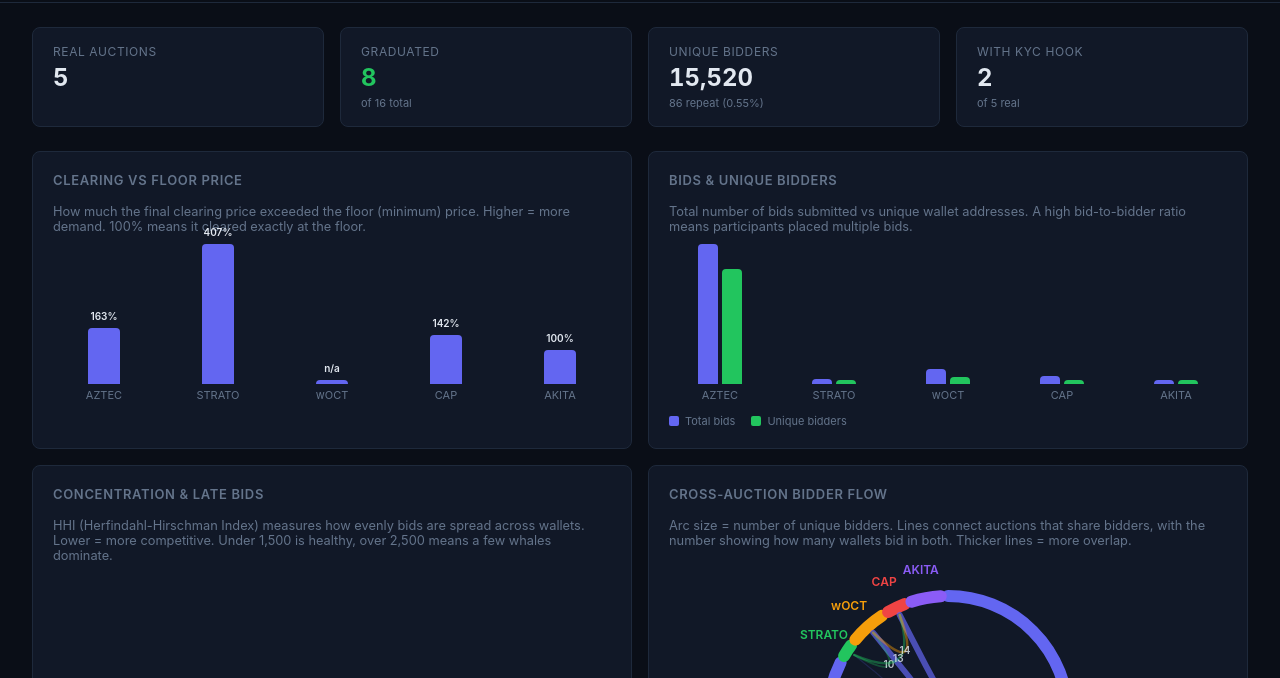
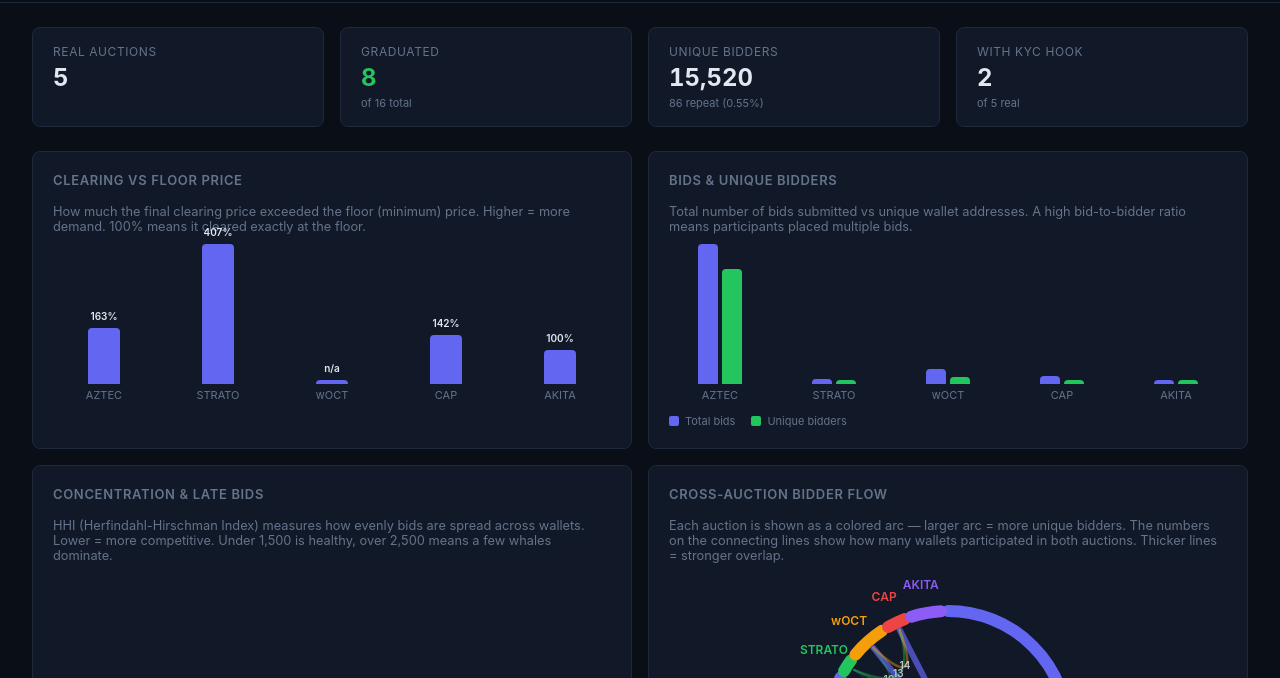
Before and after one commit to monkrus/cca-monitor, a website: page public/index.html in a window 1280 px wide. Shown: the part 70-748 px from the top of the page. Drawn offline with Linux system fonts and the light colour scheme; files whose address does not match are found by name.

Commit message:
Clarify bidder flow chart explainer text
Co-Authored-By: Claude Opus 4.6 <noreply@anthropic.com>

```diff
--- a/public/index.html
+++ b/public/index.html
@@ -478,7 +478,7 @@ function renderCharts(data) {
     var names = Object.keys(om);
     if (names.length >= 2) {
       chordHtml = '<div class="chart-card"><h3>Cross-Auction Bidder Flow</h3>' +
-        '<p style="color:var(--muted);font-size:0.8rem;margin:0 0 8px 0;">Arc size = number of unique bidders. Lines connect auctions that share bidders, with the number showing how many wallets bid in both. Thicker lines = more overlap.</p>' +
+        '<p style="color:var(--muted);font-size:0.8rem;margin:0 0 8px 0;">Each auction is shown as a colored arc — larger arc = more unique bidders. The numbers on the connecting lines show how many wallets participated in both auctions. Thicker lines = stronger overlap.</p>' +
         '<div class="chord-container"><canvas id="chordCanvas" width="320" height="320"></canvas></div>' +
         '<div class="chart-legend" id="chordLegend"></div></div>';
     }
```
